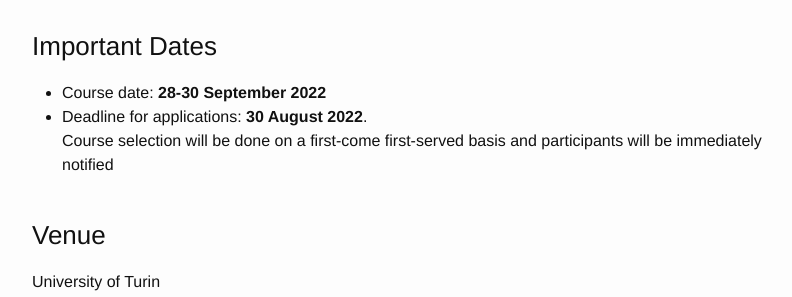
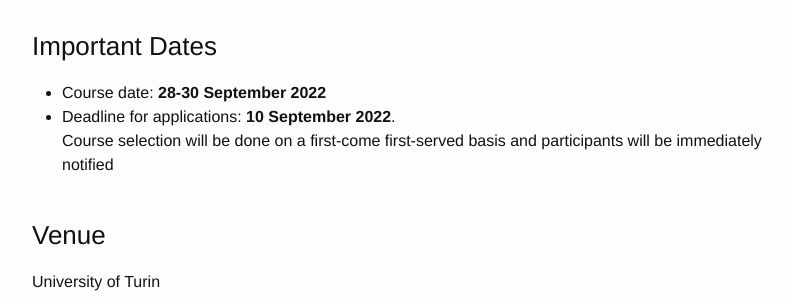
Before and after one commit to ELIXIR-IIB-training/website, a Jekyll site: the page built from _posts/2022-09-28-scRNA-seq-Workshop.md, in a window 1280 px wide and 900 px high, scrolled down 468 px. Shown: the part 152-449 px from the top of the window, without its empty margins (238-1030 px from the left). Built offline with Jekyll 4.4.1, drawn with Linux system fonts in a browser that asks for light colours.

Commit message:
Update deadline

```diff
--- a/_posts/2022-09-28-scRNA-seq-Workshop.md
+++ b/_posts/2022-09-28-scRNA-seq-Workshop.md
@@ -35,7 +35,7 @@ description: This course aims to provide participants with theoretical and pract
 
 ### Important Dates
 - Course date: **28-30 September 2022**
-- Deadline for applications: **30 August 2022**.<br>Course selection will be done on a first-come first-served basis and participants will be immediately notified
+- Deadline for applications: **10 September 2022**.<br>Course selection will be done on a first-come first-served basis and participants will be immediately notified
 <br>
 <br>
 
```
